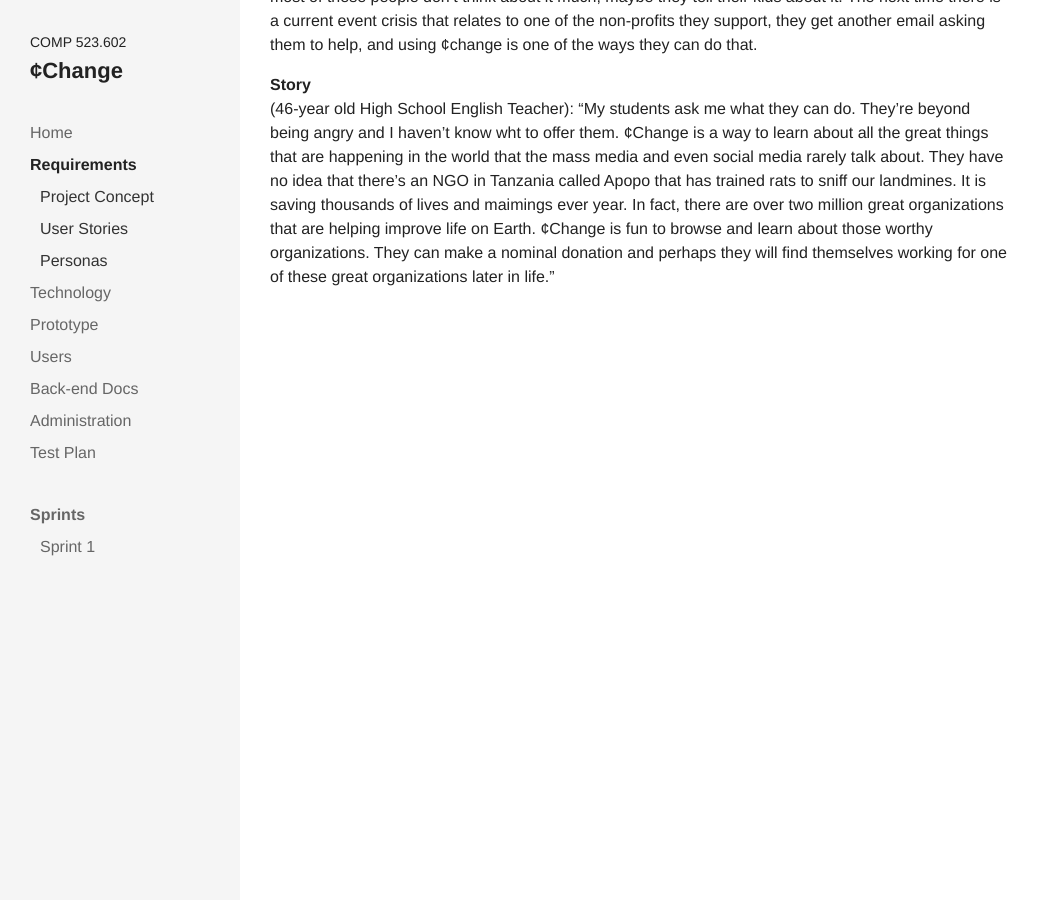
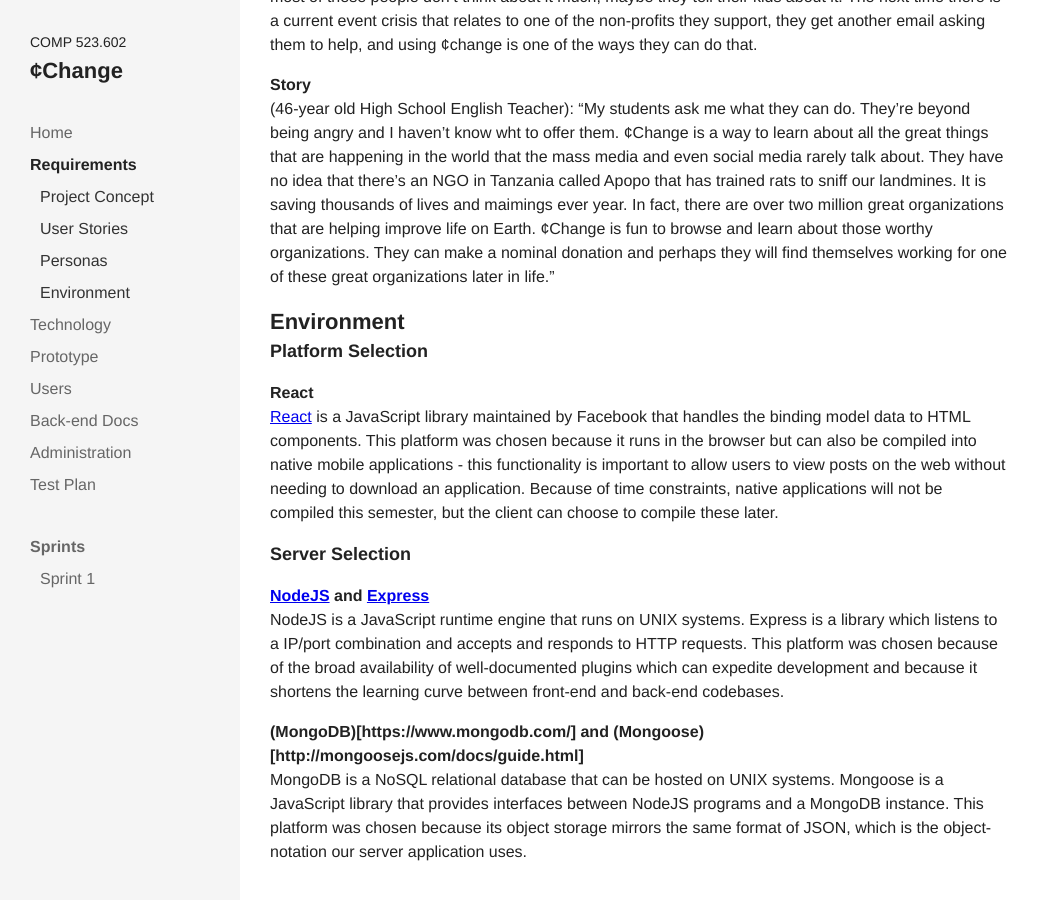
Before and after one commit to comp523-602/cchange-project, a Jekyll site: the page built from requirements.markdown, in a window 1280 px wide and 900 px high, scrolled down 3663 px. Shown: the whole window, without its empty margins (0-1040 px from the left). Built offline with Jekyll 4.4.1, drawn with Linux system fonts in a browser that asks for light colours; nearby versions of some CDN libraries.

Commit message:
Updated Requirements

```diff
--- a/requirements.markdown
+++ b/requirements.markdown
@@ -113,24 +113,39 @@ This user helps run and manage a non-profit and wants to garner support using ¢
 
 ### Users 18-25
 
-**Persona:**
+**Persona:**\
 Students or people just entering the workforce who are likely to learn about ¢change by seeing their friends or followers making posts with the ¢change banner. They are drawn to ¢change because they view it as an easy way to communicate their concern about current events and to let their friends know where they stand on pressing issues.
 
-**Story**
-(18-year old college freshman): “I’m tired of hearing about how we’re all doomed and the world is going to shit. I want to do something, even if it’s a little something, to make the world better. ¢Change helps me find the organizations that are doing important work, whether in the area of climate change, racial justice, the food system, fracking, etc. It motivates me to elevate my posts, so that friends or even strangers might be inspired to give to great organizations that are committed to the causes I care about. If my post inspires others to give, then my impact with 5¢ can grow to thousands of dollars. That makes me feel like I’m doing something more than waiting for the world to implode.”
+**Story**\
+\(18-year old college freshman): “I’m tired of hearing about how we’re all doomed and the world is going to shit. I want to do something, even if it’s a little something, to make the world better. ¢Change helps me find the organizations that are doing important work, whether in the area of climate change, racial justice, the food system, fracking, etc. It motivates me to elevate my posts, so that friends or even strangers might be inspired to give to great organizations that are committed to the causes I care about. If my post inspires others to give, then my impact with 5¢ can grow to thousands of dollars. That makes me feel like I’m doing something more than waiting for the world to implode.”
 
 ### Users 25-40
 
-**Persona:**
+**Persona:**\
 This is someone who uses social media platforms somewhat to a great deal. They probably follow some non-profits or more socially/eco conscious folks on Facebook or Instagram. They would be drawn to ¢change because perhaps they have guilt for not doing more to contribute to issues that they want to see eradicated, but never feel that they the have extra income to make a significant donation. This is the first time they have seen an option for micro donating and that appeals to them.
 
-**Story**
-(38-year old Program Manager at 350.org): “We’re still financially dependent on corporations, large foundations, and wealthy individuals to fund our work. Even to become a ‘Climate Defender,’ the minimum donation is $9/mo. ¢Change allows us to accept smaller donations from a larger base of the age cohort that comprises our activists. So, instead of appealing to one group for fund raising (wealthy donors) and another for activism (young adults 16-35), ¢Change gives us a new avenue to engage more deeply with our target audience. Because their finance model aggregates micro-donations, we don’t have to deal to the administrative challenge of small donors. Instead we get an annual charitable gift summary on 12/1, and they handle the receipt to donors for tax purposes. All we have to do is post activities and events and repost some of the photos that generate the highest collective giving.”
+**Story**\
+\(38-year old Program Manager at 350.org): “We’re still financially dependent on corporations, large foundations, and wealthy individuals to fund our work. Even to become a ‘Climate Defender,’ the minimum donation is $9/mo. ¢Change allows us to accept smaller donations from a larger base of the age cohort that comprises our activists. So, instead of appealing to one group for fund raising (wealthy donors) and another for activism (young adults 16-35), ¢Change gives us a new avenue to engage more deeply with our target audience. Because their finance model aggregates micro-donations, we don’t have to deal to the administrative challenge of small donors. Instead we get an annual charitable gift summary on 12/1, and they handle the receipt to donors for tax purposes. All we have to do is post activities and events and repost some of the photos that generate the highest collective giving.”
 
 ### Users 40-60
 
-**Persona:**
+**Persona:**\
 These are folks who maybe use Facebook, but might not use other social media platforms as much. They are long time supporters or have recently become supporters of different non-profit organizations. They get an email from the organizations they support, telling them about ¢change. The organizations assure them that ¢change has a secure banking system and that it has their seal of approval. Maybe most of these people don’t think about it much, maybe they tell their kids about it. The next time there is a current event crisis that relates to one of the non-profits they support, they get another email asking them to help, and using ¢change is one of the ways they can do that.
 
-**Story**
-(46-year old High School English Teacher): “My students ask me what they can do. They’re beyond being angry and I haven’t know wht to offer them. ¢Change is a way to learn about all the great things that are happening in the world that the mass media and even social media rarely talk about. They have no idea that there’s an NGO in Tanzania called Apopo that has trained rats to sniff our landmines. It is saving thousands of lives and maimings ever year. In fact, there are over two million great organizations that are helping improve life on Earth. ¢Change is fun to browse and learn about those worthy organizations. They can make a nominal donation and perhaps they will find themselves working for one of these great organizations later in life.”
+**Story**\
+\(46-year old High School English Teacher): “My students ask me what they can do. They’re beyond being angry and I haven’t know wht to offer them. ¢Change is a way to learn about all the great things that are happening in the world that the mass media and even social media rarely talk about. They have no idea that there’s an NGO in Tanzania called Apopo that has trained rats to sniff our landmines. It is saving thousands of lives and maimings ever year. In fact, there are over two million great organizations that are helping improve life on Earth. ¢Change is fun to browse and learn about those worthy organizations. They can make a nominal donation and perhaps they will find themselves working for one of these great organizations later in life.”
+
+## Environment
+
+### Platform Selection
+
+**React**
+[React](https://reactjs.org/) is a JavaScript library maintained by Facebook that handles the binding model data to HTML components. This platform was chosen because it runs in the browser but can also be compiled into native mobile applications - this functionality is important to allow users to view posts on the web without needing to download an application. Because of time constraints, native applications will not be compiled this semester, but the client can choose to compile these later.
+
+### Server Selection
+
+**[NodeJS](https://nodejs.org/en/) and [Express](https://expressjs.com/)**
+NodeJS is a JavaScript runtime engine that runs on UNIX systems. Express is a library which listens to a IP/port combination and accepts and responds to HTTP requests. This platform was chosen because of the broad availability of well-documented plugins which can expedite development and because it shortens the learning curve between front-end and back-end codebases.
+
+**(MongoDB)[https://www.mongodb.com/] and (Mongoose)[http://mongoosejs.com/docs/guide.html]**
+MongoDB is a NoSQL relational database that can be hosted on UNIX systems. Mongoose is a JavaScript library that provides interfaces between NodeJS programs and a MongoDB instance. This platform was chosen because its object storage mirrors the same format of JSON, which is the object-notation our server application uses.
```
